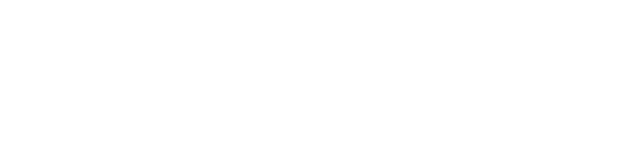
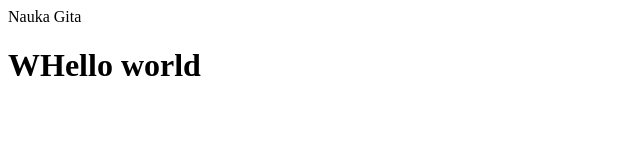
Before and after one commit to elzbietakukulka/nauka-gita-2, a plain HTML site: page index.html in a window 1280 px wide. Shown: the whole page, without its empty margins (0-640 px from the left). Drawn offline with Linux system fonts and the light colour scheme.

Commit message:
Add title, h1

```diff
--- a/index.html
+++ b/index.html
@@ -1,5 +1,9 @@
 <!DOCTYPE html>
 <html>
-  <head></head>
-  <body></body>
+  <head>
+    <titl>Nauka Gita</title>
+  </head>
+  <body>
+    <h1>WHello world</h1>
+  </body>
 </html>
```
